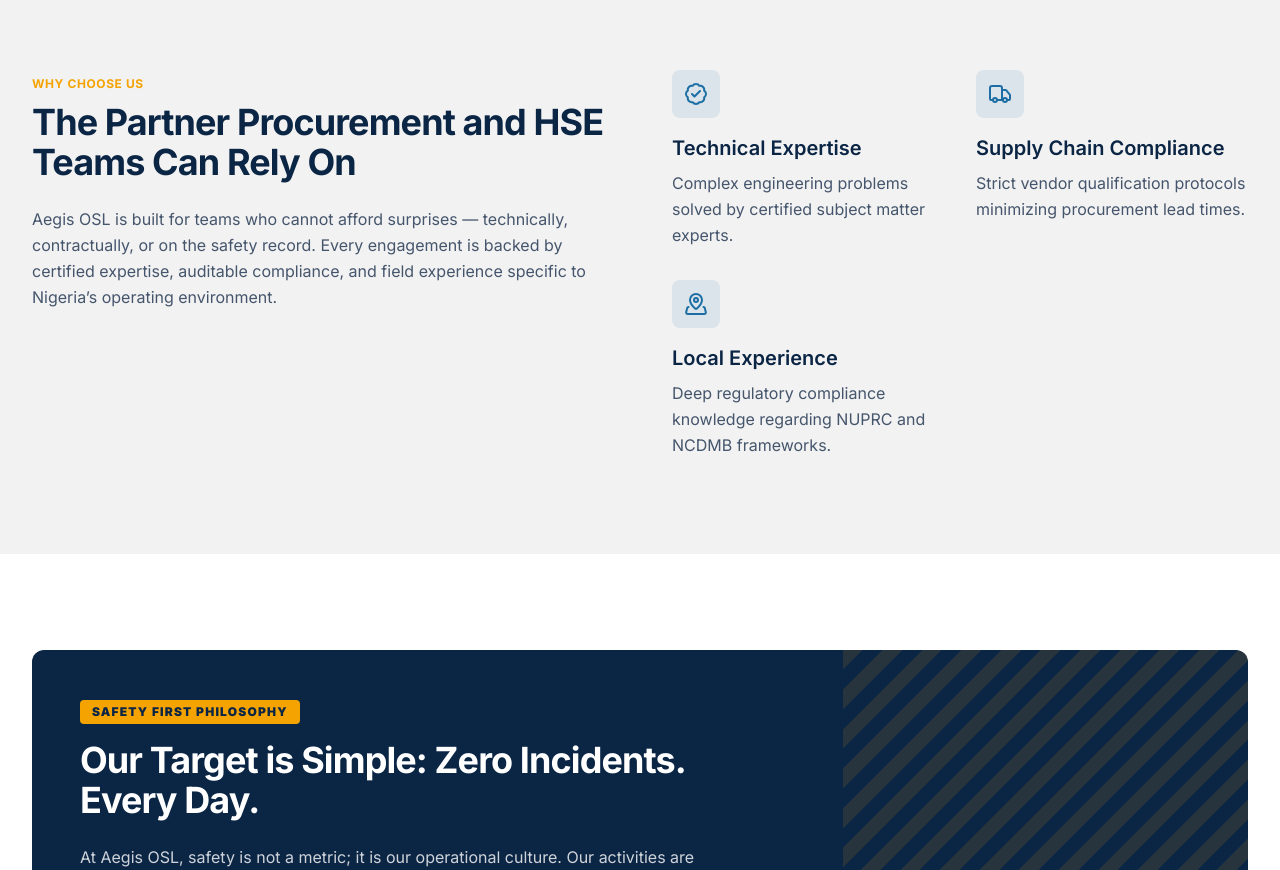
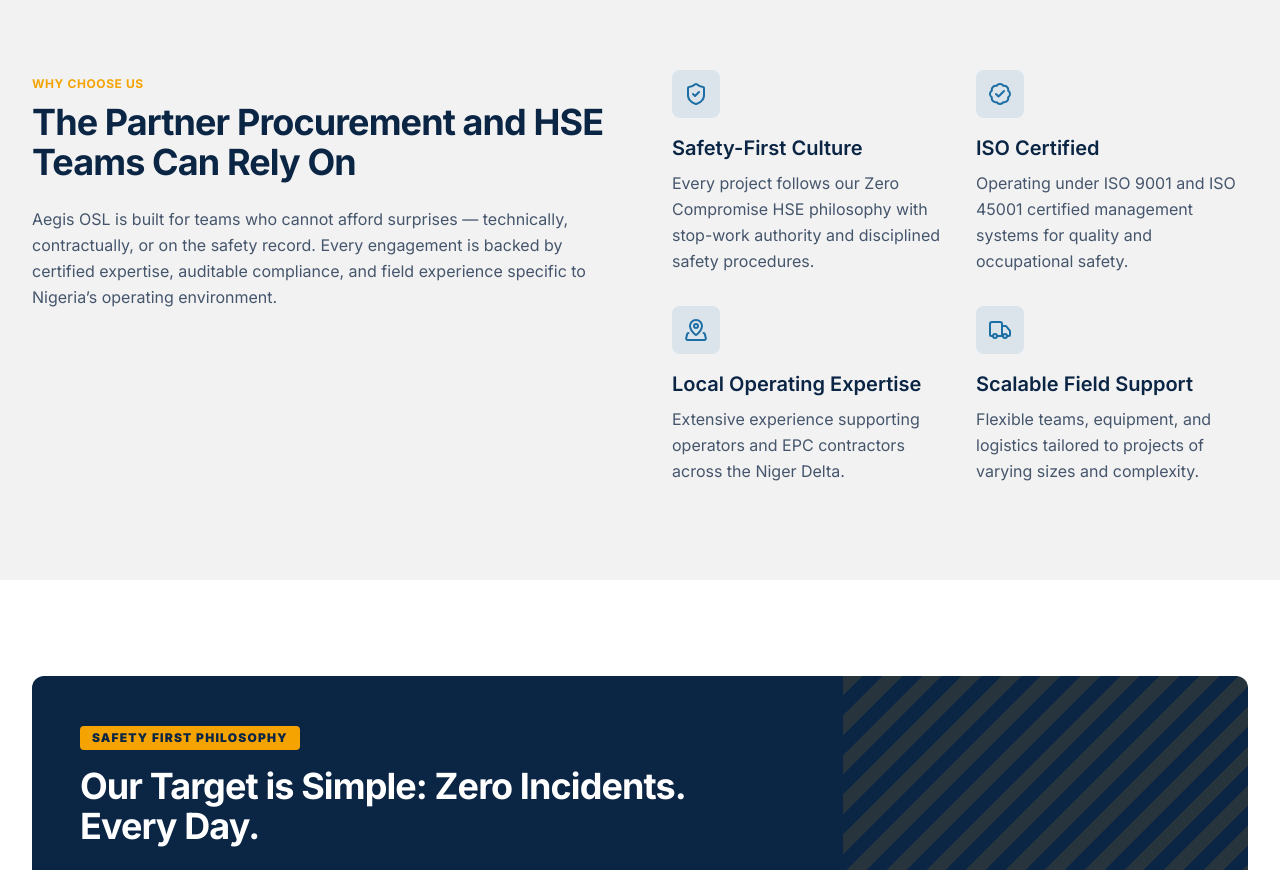
Before and after one commit to BICD-dev/aegis-sol, a React (Vite) app: page / in a window 1280 px wide. Shown: the part 2440-3310 px from the top of the page. Built offline with nearby package versions, Linux system fonts and the light colour scheme.

Commit message:
chore: tailor why us section to standard specified by company profile

```diff
--- a/src/components/WhyUs.tsx
+++ b/src/components/WhyUs.tsx
@@ -1,21 +1,30 @@
-import { BadgeCheck, Truck, MapPinned } from 'lucide-react';
+import { BadgeCheck, Truck, MapPinned, ShieldCheck } from 'lucide-react';
 import SectionTitle from './SectionTitle';
 
 const INDICATORS = [
   {
+    icon: ShieldCheck,
+    title: 'Safety-First Culture',
+    description:
+      'Every project follows our Zero Compromise HSE philosophy with stop-work authority and disciplined safety procedures.',
+  },
+  {
     icon: BadgeCheck,
-    title: 'Technical Expertise',
-    description: 'Complex engineering problems solved by certified subject matter experts.',
+    title: 'ISO Certified',
+    description:
+      'Operating under ISO 9001 and ISO 45001 certified management systems for quality and occupational safety.',
+  },
+  {
+    icon: MapPinned,
+    title: 'Local Operating Expertise',
+    description:
+      'Extensive experience supporting operators and EPC contractors across the Niger Delta.',
   },
   {
     icon: Truck,
-    title: 'Supply Chain Compliance',
-    description: 'Strict vendor qualification protocols minimizing procurement lead times.',
-  },
-  {
-    icon: MapPinned,
-    title: 'Local Experience',
-    description: 'Deep regulatory compliance knowledge regarding NUPRC and NCDMB frameworks.',
+    title: 'Scalable Field Support',
+    description:
+      'Flexible teams, equipment, and logistics tailored to projects of varying sizes and complexity.',
   },
 ];
 
```
